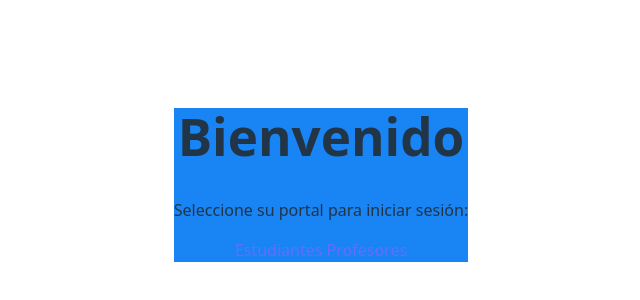
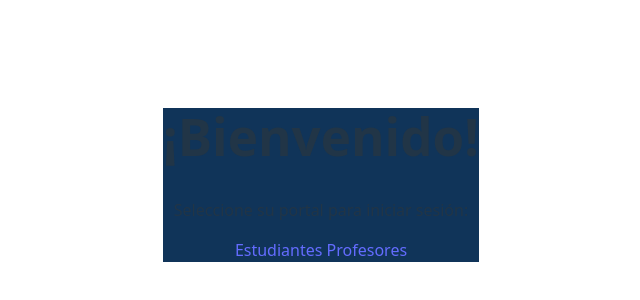
Before and after one commit to Grupo01-AplicacionesWeb202501/eduflow-frontend, a Vue app: page /login in a window 1280 px wide. Shown: the part 232-532 px from the top of the page, without its empty margins (319-959 px from the left). Built offline with nearby package versions, Linux system fonts and the light colour scheme.

Commit message:
feat: creating sign-in and sign-up for teachers

```diff
--- a/src/eduflow/pages/login.component.vue
+++ b/src/eduflow/pages/login.component.vue
@@ -5,28 +5,42 @@
 </script>
 
 <template>
-  <div class="dashboard flex flex-col items-center justify-center h-screen bg-gray-100">
-    <h1 class="text-3xl font-bold mb-6">Bienvenido</h1>
-    <p class="text-lg mb-4">Seleccione su portal para iniciar sesión:</p>
-    <div class="grid grid-cols-1 md:grid-cols-2 gap-4 w-full max-w-md">
+  <div class="dashboard flex items-center justify-center min-h-screen px-4">
+    <div class="bg-white p-8 sm:p-10 md:p-12 rounded-xl shadow-2xl w-full max-w-lg text-center">
+      <h1 class="text-4xl font-bold text-blue-600 mb-8">¡Bienvenido!</h1>
+      <p class="text-xl text-gray-700 mb-10">Seleccione su portal para iniciar sesión:</p>
+      <div class="space-y-6 sm:space-y-0 sm:flex sm:space-x-6 justify-center">
         <router-link
             to="/sign-in-student"
-          class="w-full text-center py-4 bg-blue-500 text-white rounded-lg shadow hover:bg-blue-600"
+            class="block w-full sm:w-auto text-center py-3 px-8 bg-blue-500 text-white rounded-lg
+            shadow-md hover:bg-blue-700 transition duration-300 ease-in-out text-lg font-semibold"
         >
           Estudiantes
         </router-link>
         <router-link
             to="/sign-in-teacher"
-          class="w-full text-center py-4 bg-green-500 text-white rounded-lg shadow hover:bg-green-600"
+            class="block w-full sm:w-auto text-center py-3 px-8 bg-blue-500 text-white rounded-lg
+            shadow-md hover:bg-blue-700 transition duration-300 ease-in-out text-lg font-semibold"
         >
           Profesores
         </router-link>
+      </div>
     </div>
   </div>
 </template>
 
 <style>
 .dashboard {
-    background: #1984f3;
+  background: #103459;
+}
+
+.btn-outline-blue {
+  background-color: white;
+  color: #3e82cc;
+  border: 2px solid #092849;
+}
+.btn-outline-blue:hover {
+  background-color: #0f4179;
+  color: white;
 }
 </style>
```
Lines whose indentation alone changed are shown as unchanged.
